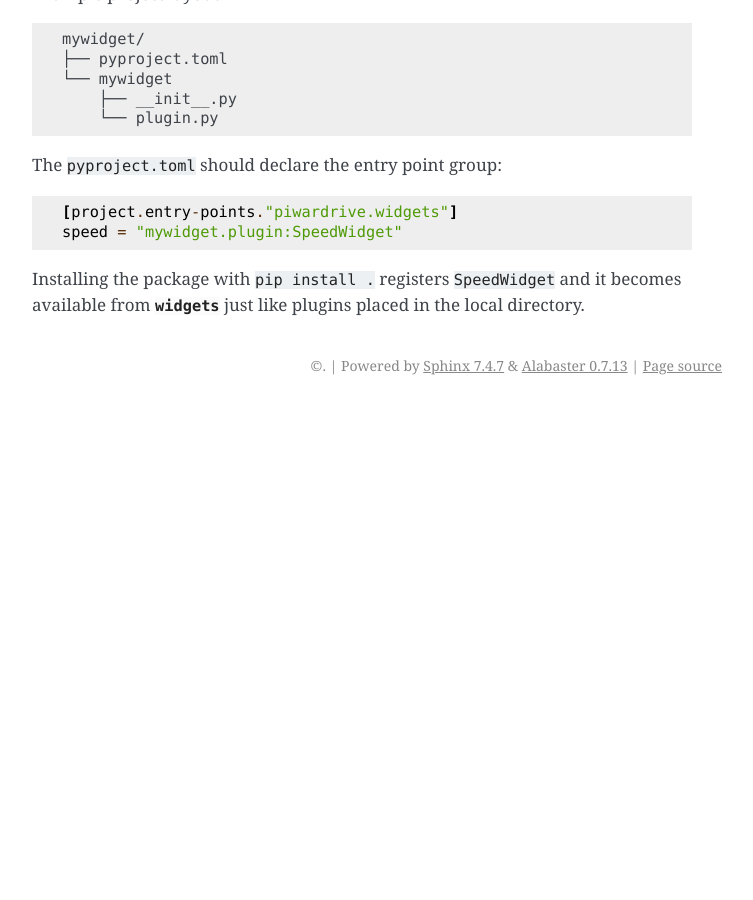
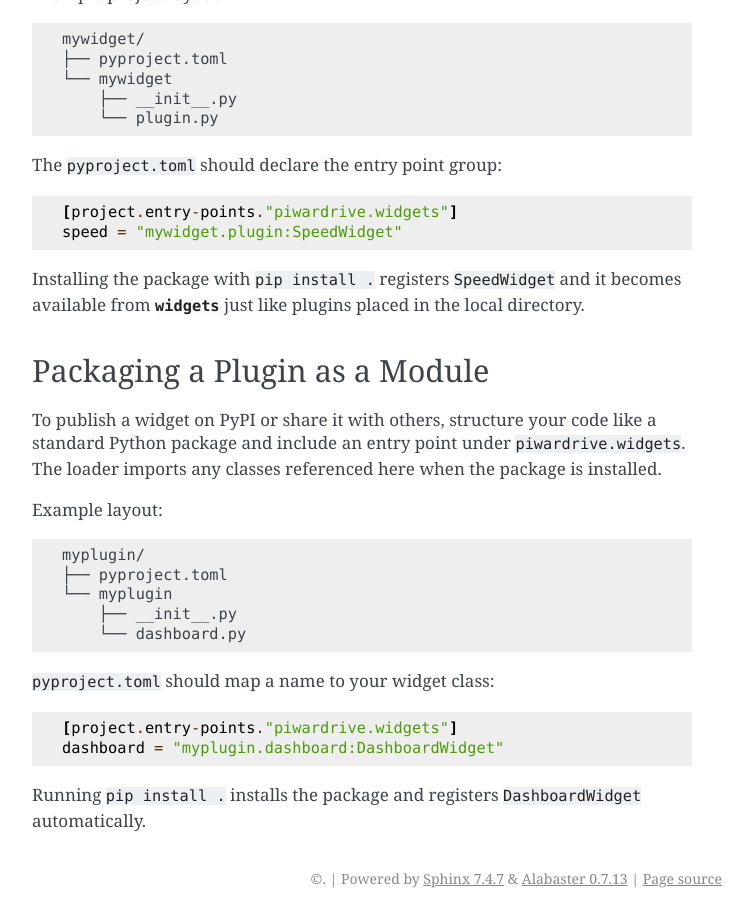
Before and after one commit to Trashytalk/piwardrive, a Sphinx documentation site: the page built from docs/widget_plugins.rst, in a window 1280 px wide and 900 px high, scrolled down 1194 px. Shown: the whole window, without its empty margins (388-1141 px from the left). Built offline with Sphinx 7.4.7, drawn with Linux system fonts in a browser that asks for light colours; pages that are not in the unit, such as notebooks, are missing from menus; before the commit the page ends 1599 px from its top, so only the background shows below that; some of the changed text lies outside the part shown.

Commit message:
docs: explain pip module packaging for widgets

```diff
--- a/docs/widget_plugins.rst
+++ b/docs/widget_plugins.rst
@@ -61,3 +61,27 @@ The ``pyproject.toml`` should declare the entry point group::
 Installing the package with ``pip install .`` registers ``SpeedWidget`` and it
 becomes available from :mod:`widgets` just like plugins placed in the local
 directory.
+
+Packaging a Plugin as a Module
+------------------------------
+
+To publish a widget on PyPI or share it with others, structure your code like a
+standard Python package and include an entry point under
+``piwardrive.widgets``.  The loader imports any classes referenced here when the
+package is installed.
+
+Example layout::
+
+    myplugin/
+    ├── pyproject.toml
+    └── myplugin
+        ├── __init__.py
+        └── dashboard.py
+
+``pyproject.toml`` should map a name to your widget class::
+
+    [project.entry-points."piwardrive.widgets"]
+    dashboard = "myplugin.dashboard:DashboardWidget"
+
+Running ``pip install .`` installs the package and registers
+``DashboardWidget`` automatically.
```
